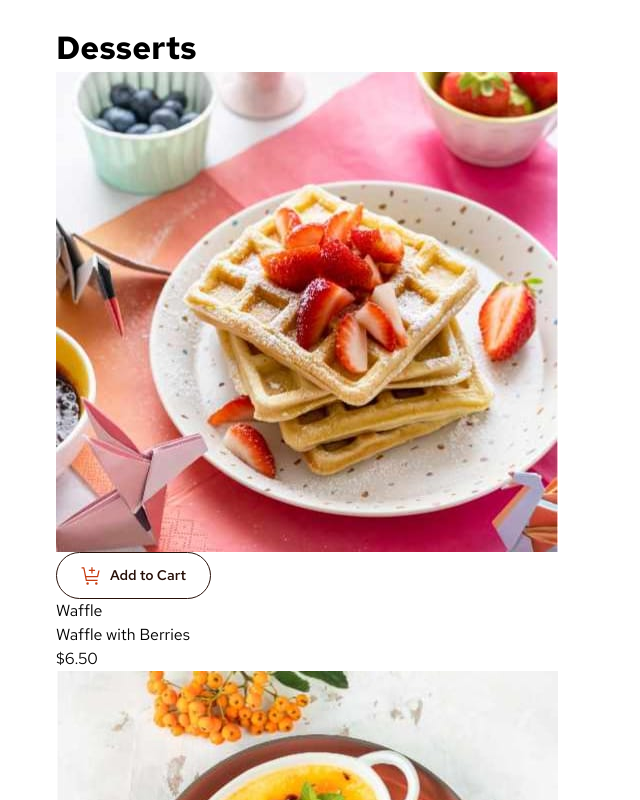
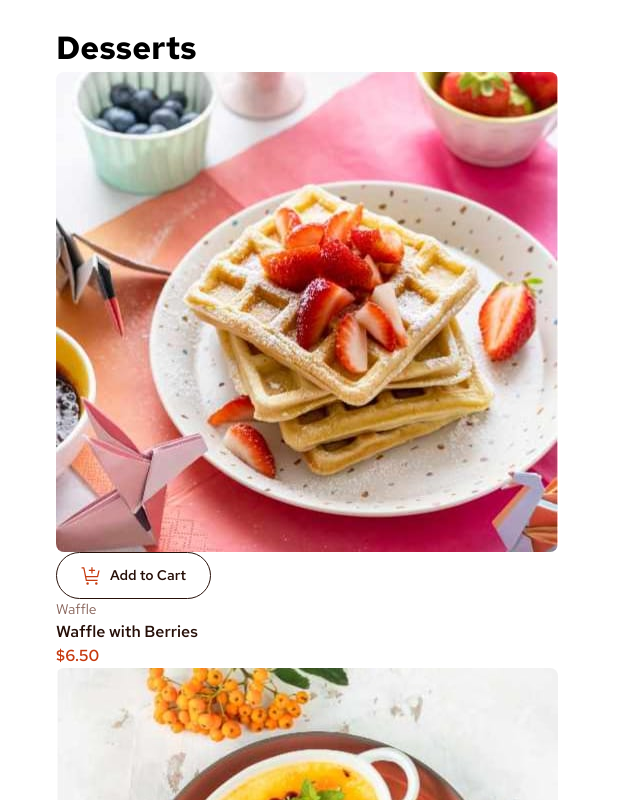
Before and after one commit to mayor-creator/product_list_app, a React (Vite) app: page / in a window 1280 px wide. Shown: the top 800 px of the page, without its empty margins (0-640 px from the left). Built offline with nearby package versions, Linux system fonts and the light colour scheme.

Commit message:
style: add CSS module for ProductList and update styles for improved consistency style: set body background color to white in App.css

```diff
--- a/src/App.css
+++ b/src/App.css
@@ -37,6 +37,7 @@
 }
 
 body {
+  background-color: var(--color-white);
   font-family: var(--font-primary);
 }
 
--- /dev/null
+++ b/src/component/productList/ProductList.module.css
@@ -0,0 +1,21 @@
+.productImageItem {
+  border-radius: .5rem;
+}
+
+.productCategory {
+  color: var(--color-rose-500);
+  font-size: 14px;
+  font-weight: 400;
+}
+
+.productName {
+  color: var(--color-rose-900);
+  font-size: 16px;
+  font-weight: 600;
+}
+
+.productPrice {
+  color: var(--color-red);
+  font-size: 16px;
+  font-weight: 600;
+}
--- a/src/component/productList/ProductList.tsx
+++ b/src/component/productList/ProductList.tsx
@@ -1,6 +1,8 @@
 import { AddToCartButton } from "../ui/AddToCartButton";
 import { CartItemControlButton } from "../ui/CartItemControl/CartItemControlButton";
 import type { Product } from "../types/Product";
+
+import styles from "./ProductList.module.css";
 
 interface ProductListProps {
   data: Product[];
@@ -36,6 +38,7 @@ export const ProductList = ({
               />
               <source srcSet={product.image.mobile} />
               <img
+                className={styles.productImageItem}
                 src={product.image.mobile}
                 alt={product.name}
                 loading="lazy"
@@ -58,9 +61,9 @@ export const ProductList = ({
           </div>
 
           <div className="product-details">
-            <p className="product-category">{product.category}</p>
-            <p className="product-name">{product.name}</p>
-            <p className="product-price">${product.price.toFixed(2)}</p>
+            <p className={styles.productCategory}>{product.category}</p>
+            <p className={styles.productName}>{product.name}</p>
+            <p className={styles.productPrice}>${product.price.toFixed(2)}</p>
           </div>
         </div>
       ))}
```
